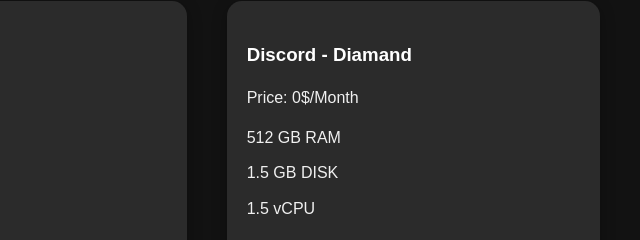
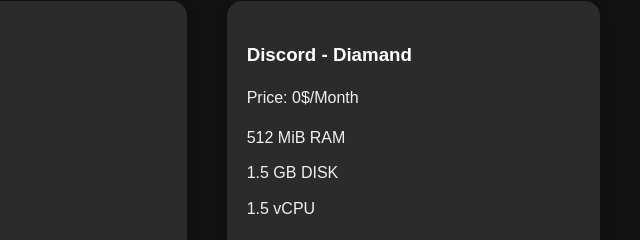
Before and after one commit to SahranREAL/soulnode, a plain HTML site: page offre/discord.html in a window 1280 px wide. Shown: the part 274-514 px from the top of the page, 640-1280 px from the left. Drawn offline with Linux system fonts and the light colour scheme.

Commit message:
Update discord.html

```diff
--- a/offre/discord.html
+++ b/offre/discord.html
@@ -47,7 +47,7 @@
                 <h3>Discord - Diamand</h3>
                 <p>Price: 0$/Month</p>
                 <ul>
-                    <li>512 GB RAM</li>
+                    <li>512 MiB RAM</li>
                     <li>1.5 GB DISK</li>
                     <li>1.5 vCPU</li>
                 </ul>
```
